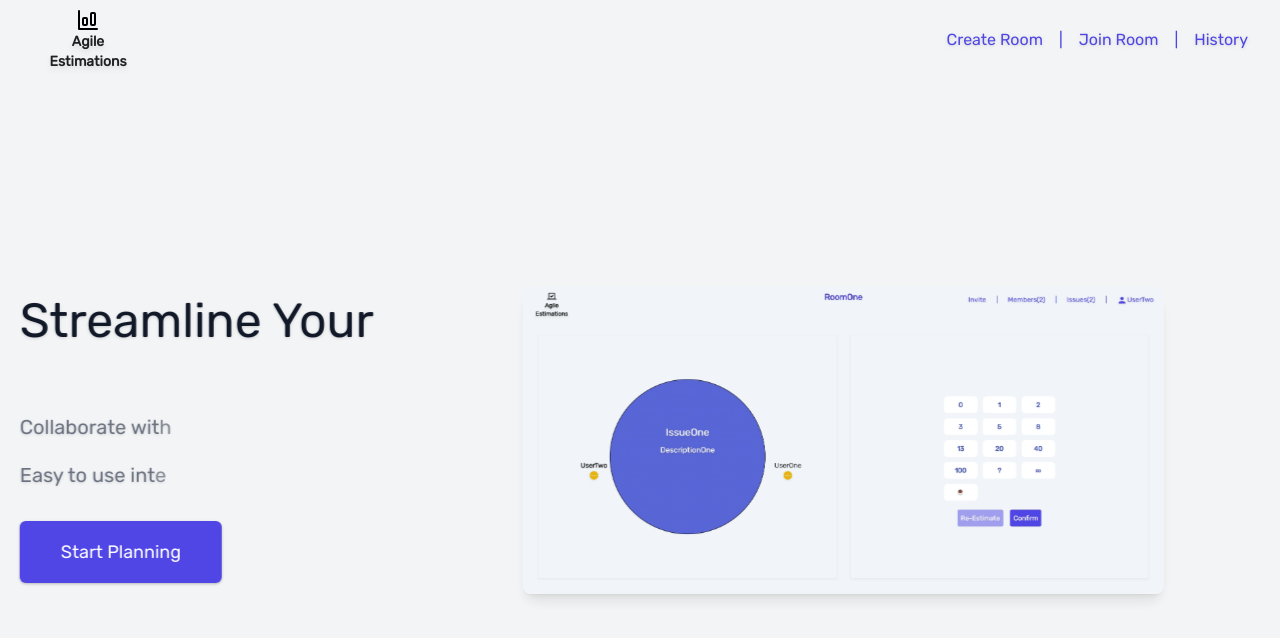
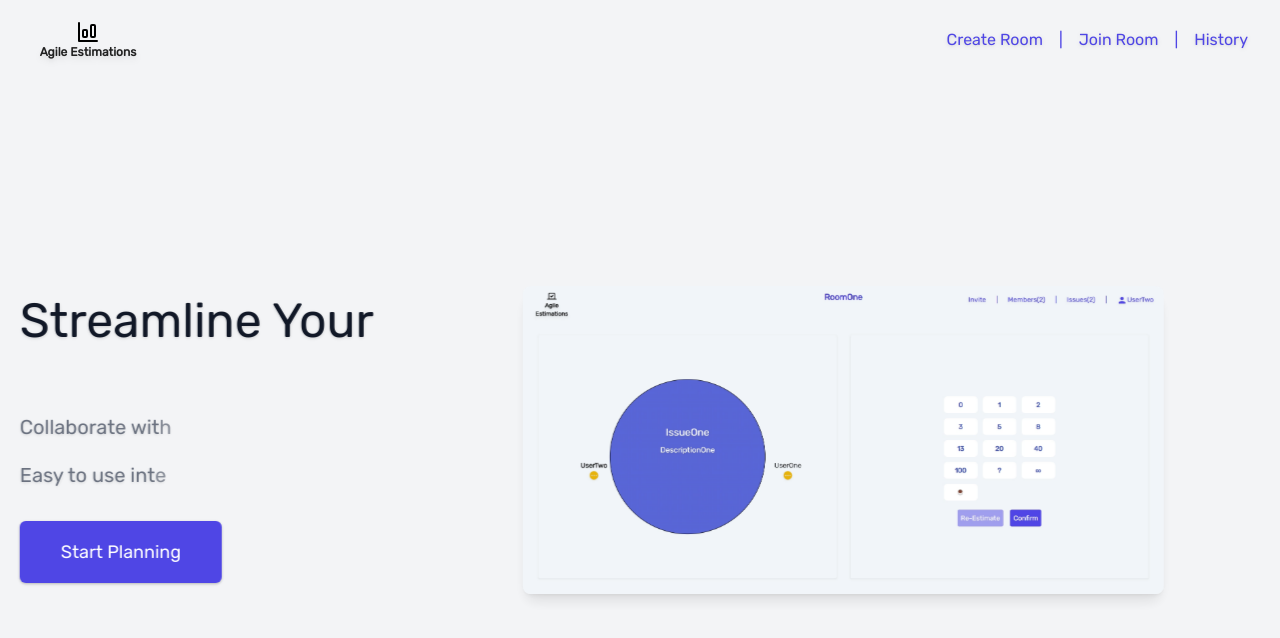
Before and after one commit to k3nme/agile-estimations, a React (Vite) app in the folder client/: page / in a window 1280 px wide. Shown: the top 638 px of the page. Built offline with nearby package versions, Linux system fonts and the light colour scheme.

Commit message:
made logo better

```diff
--- a/client/src/logo/Logo.tsx
+++ b/client/src/logo/Logo.tsx
@@ -31,7 +31,7 @@ const Logo = () => {
 				</AnimatePresence>
 			</div>
 			<motion.p
-				className='text-sm font-semibold drop-shadow-md text-center'
+				className='text-xs font-semibold drop-shadow-md text-center'
 				initial={{ y: -20 }}
 				animate={{ y: 0 }}
 				transition={{ type: "spring", stiffness: 300 }}
```
